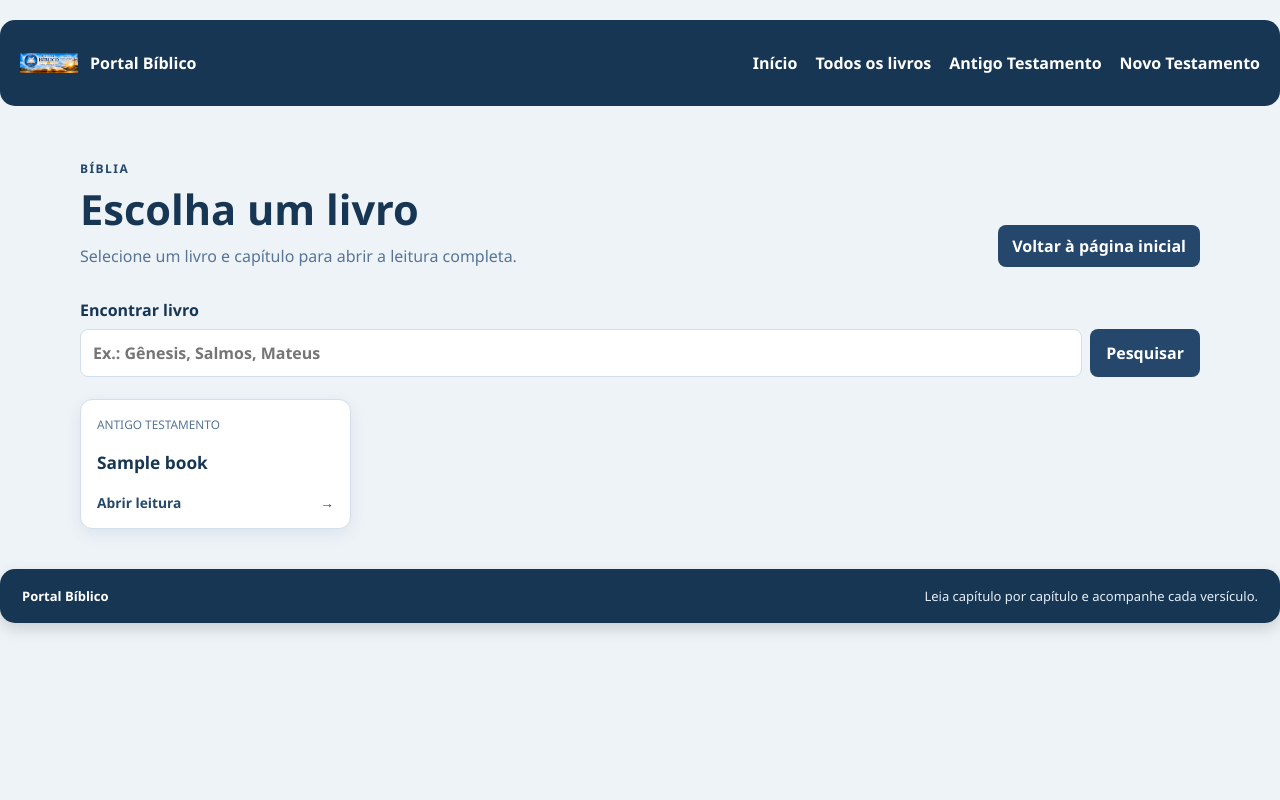
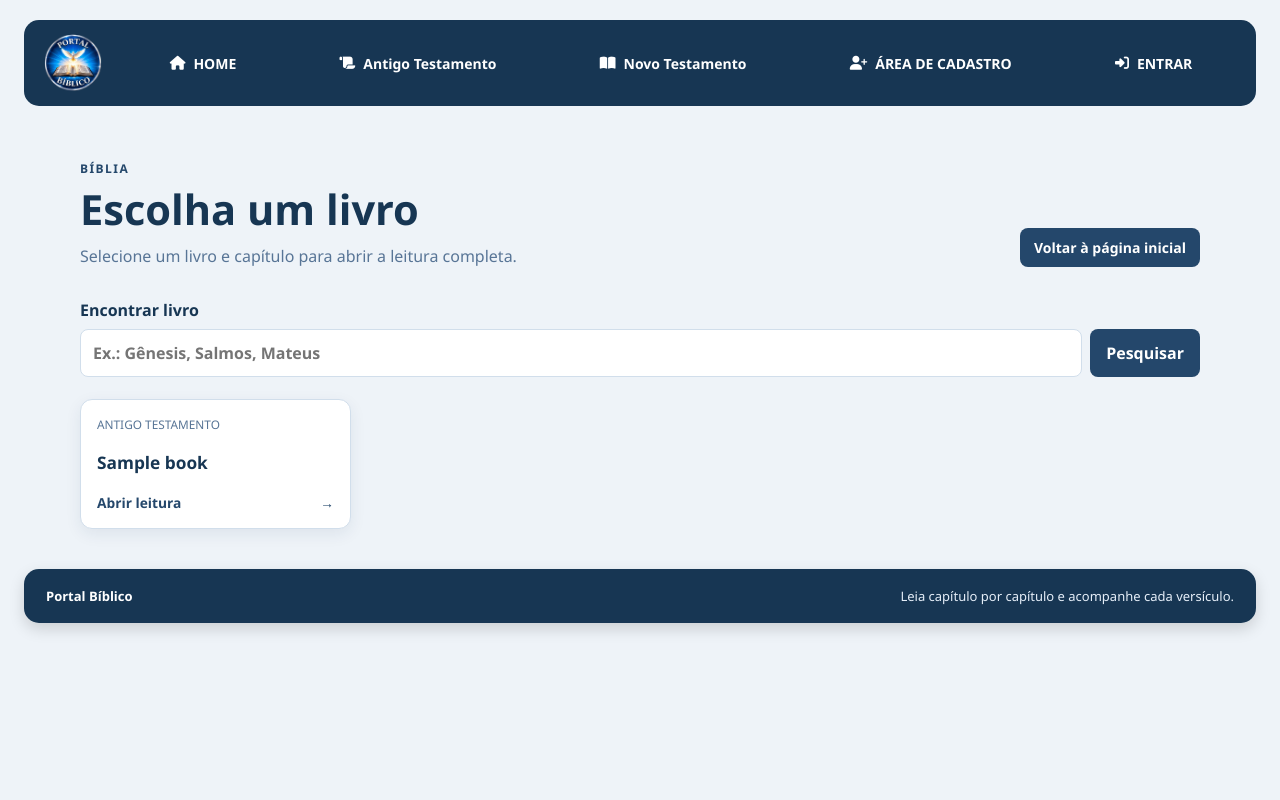
Before and after one commit to Youkai1910/projeto-integrador, a PHP site: page /leitura.php in a window 1280 px wide. Run offline with PHP 8.4, Linux system fonts and the light colour scheme; tables that the repository leaves empty hold one stand-in row (values such as "Sample post").

Commit message:
reformulando menu da pag leitura

```diff
--- a/public/css/leitura.css
+++ b/public/css/leitura.css
@@ -1,11 +1,11 @@
 :root { --leitura-marrom: #24476b; --leitura-escuro: #173653; --leitura-fundo: #eef3f8; --leitura-texto: #26384a; --leitura-borda: #d1deeb; --leitura-suave: #e7eff7; }
 body { background: var(--leitura-fundo); }
-.container { min-height: 100vh; padding-top: 20px; }
-.leitura-topo { display: flex; grid-template-columns: none; justify-content: space-between; gap: 20px; padding: 14px 20px; border-radius: 15px; background: var(--leitura-escuro); }
-.leitura-marca { display: flex; align-items: center; gap: 12px; color: white; font-weight: 700; text-decoration: none; }
+.container { width: 100%; max-width: 1300px; min-height: 100vh; margin: 0 auto; padding: 20px 24px 40px; }
+.leitura-topo { display: flex; grid-template-columns: none; justify-content: space-between; align-items: center; gap: 24px; padding: 14px 20px; border-radius: 15px; background: var(--leitura-escuro); }
+.leitura-marca { display: flex; align-items: center; gap: 12px; color: white; font-weight: 700; text-decoration: none; white-space: nowrap; }
 .leitura-marca img { width: 58px; height: 58px; object-fit: contain; }
-.leitura-nav { display: flex; align-items: center; flex-wrap: wrap; gap: 10px 18px; }
-.leitura-nav a, .voltar-inicio { color: white; font-weight: 600; text-decoration: none; }
+.leitura-nav { display: flex; flex: 1; align-items: center; justify-content: space-around; flex-wrap: wrap; gap: 10px 16px; }
+.leitura-nav a, .voltar-inicio { display: inline-flex; align-items: center; gap: 8px; color: white; font-size: 14px; font-weight: 600; text-decoration: none; }
 .leitura-nav a:hover, .voltar-inicio:hover { text-decoration: underline; }
 .leitura-main { width: min(1120px, 100%); }
 .leitura-cabecalho { display: flex; align-items: flex-end; justify-content: space-between; gap: 18px; margin-bottom: 24px; padding: 24px 0 8px; }
@@ -61,10 +61,11 @@ body { background: var(--leitura-fundo); }
 
 @media (max-width: 900px) {
     .leitura-topo { flex-direction: column; align-items: flex-start; }
-    .leitura-nav { justify-content: flex-start; }
+    .leitura-nav { width: 100%; justify-content: space-around; }
     .grade-livros { grid-template-columns: repeat(3, minmax(0, 1fr)); }
 }
 @media (max-width: 620px) {
+    .container { padding: 14px 16px 28px; }
     .leitura-cabecalho, .texto-capitulo-cabecalho { align-items: flex-start; flex-direction: column; }
     .grade-livros { grid-template-columns: repeat(2, minmax(0, 1fr)); }
     .leitura-rodape { flex-direction: column; }
@@ -132,6 +133,11 @@ body { background: var(--leitura-fundo); }
         border-radius: 8px;
         background: rgba(255,255,255,.08);
     }
+    .leitura-nav .logout-form,
+    .leitura-nav .logout-form button {
+        width: 100%;
+        text-align: left;
+    }
 }
 @media (max-width: 420px) {
     .grade-livros { grid-template-columns: 1fr; }
--- a/public/leitura.php
+++ b/public/leitura.php
@@ -2,13 +2,33 @@
 declare(strict_types=1);
 
 use ProjetoIntegrador\Database\ConexaoBD;
+use ProjetoIntegrador\Helpers\LogServico;
+use ProjetoIntegrador\Helpers\Seguranca;
 use ProjetoIntegrador\Services\LeituraBiblicaServico;
+use ProjetoIntegrador\Services\UsuarioServico;
 
 require_once dirname(__DIR__) . '/vendor/autoload.php';
 
-use ProjetoIntegrador\Helpers\LogServico;
+LogServico::configurar();
+Seguranca::iniciarSessao();
 
-LogServico::configurar();
+$usuarioSessao = $_SESSION['usuario'] ?? null;
+$idUsuarioSessao = is_array($usuarioSessao)
+    ? filter_var($usuarioSessao['id'] ?? null, FILTER_VALIDATE_INT)
+    : false;
+$estaLogado = $idUsuarioSessao !== false && $idUsuarioSessao > 0;
+$ehAdministrador = false;
+$ehEditor = false;
+
+if ($estaLogado) {
+    try {
+        $servicoUsuario = new UsuarioServico(ConexaoBD::getConexao());
+        $ehAdministrador = $servicoUsuario->ehAdministrador((int) $idUsuarioSessao);
+        $ehEditor = $servicoUsuario->ehEditor((int) $idUsuarioSessao);
+    } catch (\Throwable $e) {
+        error_log($e->getMessage());
+    }
+}
 
 $servico = null;
 $idLivroRecebido = filter_input(INPUT_GET, 'livro', FILTER_VALIDATE_INT);
@@ -100,6 +120,7 @@ function escaparLeitura(string $valor): string
     <meta name="viewport" content="width=device-width, initial-scale=1.0">
     <meta name="description" content="Leia os livros, capítulos e versículos da Bíblia Católica no Portal Bíblico.">
     <title><?= $livro !== null ? escaparLeitura((string) $livro['label']) . ($numeroCapitulo !== null ? ' ' . $numeroCapitulo : '') . ' | ' : '' ?>Leitura bíblica | Portal Bíblico</title>
+    <link rel="stylesheet" href="https://cdnjs.cloudflare.com/ajax/libs/font-awesome/6.4.0/css/all.min.css">
     <link rel="stylesheet" href="css/style.css">
     <link rel="stylesheet" href="css/leitura.css">
 </head>
@@ -107,15 +128,29 @@ function escaparLeitura(string $valor): string
 <a class="skip-link" href="#conteudo-principal">Pular para o conteúdo principal</a>
 <div class="container">
     <header class="leitura-topo">
-        <a class="leitura-marca" href="index.php"><img src="images/logo.png" alt="Portal Bíblico"><span>Portal Bíblico</span></a>
+        <a class="leitura-marca" href="index.php"><img src="images/logo-pequena.png" alt="Portal Bíblico"></a>
         <button class="leitura-menu-toggle" type="button" aria-expanded="false" aria-controls="leitura-menu" id="leitura-menu-toggle" aria-label="Abrir ou fechar o menu">
             <span aria-hidden="true">☰</span>
         </button>
         <nav class="leitura-nav" id="leitura-menu" aria-label="Navegação da leitura">
-            <a href="index.php">Início</a>
-            <a href="leitura.php">Todos os livros</a>
-            <a href="leitura.php?testamento=1">Antigo Testamento</a>
-            <a href="leitura.php?testamento=2">Novo Testamento</a>
+            <a href="index.php"><i class="fa-solid fa-house"></i> HOME</a>
+            <a href="leitura.php?testamento=1"><i class="fa-solid fa-scroll"></i> Antigo Testamento</a>
+            <a href="leitura.php?testamento=2"><i class="fa-solid fa-book-open"></i> Novo Testamento</a>
+            <?php if ($ehAdministrador || $ehEditor): ?>
+                <a href="admin/usuarios.php"><i class="fa-solid fa-user-gear"></i> ADMINISTRAÇÃO</a>
+            <?php endif; ?>
+            <?php if ($estaLogado): ?>
+                <a href="admin/anotacoes.php"><i class="fa-solid fa-bookmark"></i> ANOTAÇÕES</a>
+            <?php endif; ?>
+            <?php if (!$estaLogado): ?>
+                <a href="cadastro.php"><i class="fa-solid fa-user-plus"></i> ÁREA DE CADASTRO</a>
+                <a href="login.php"><i class="fa-solid fa-right-to-bracket"></i> ENTRAR</a>
+            <?php else: ?>
+                <form class="logout-form" method="post" action="logout.php">
+                    <input type="hidden" name="csrf_token" value="<?= Seguranca::escapar(Seguranca::obterTokenCsrf()) ?>">
+                    <button type="submit">SAIR</button>
+                </form>
+            <?php endif; ?>
         </nav>
         <script>
             (function () {
```
Also changed, not shown: public/images/imagem haeder (1).png (deleted), public/images/logo-pequena.png (added), 1 other file.
